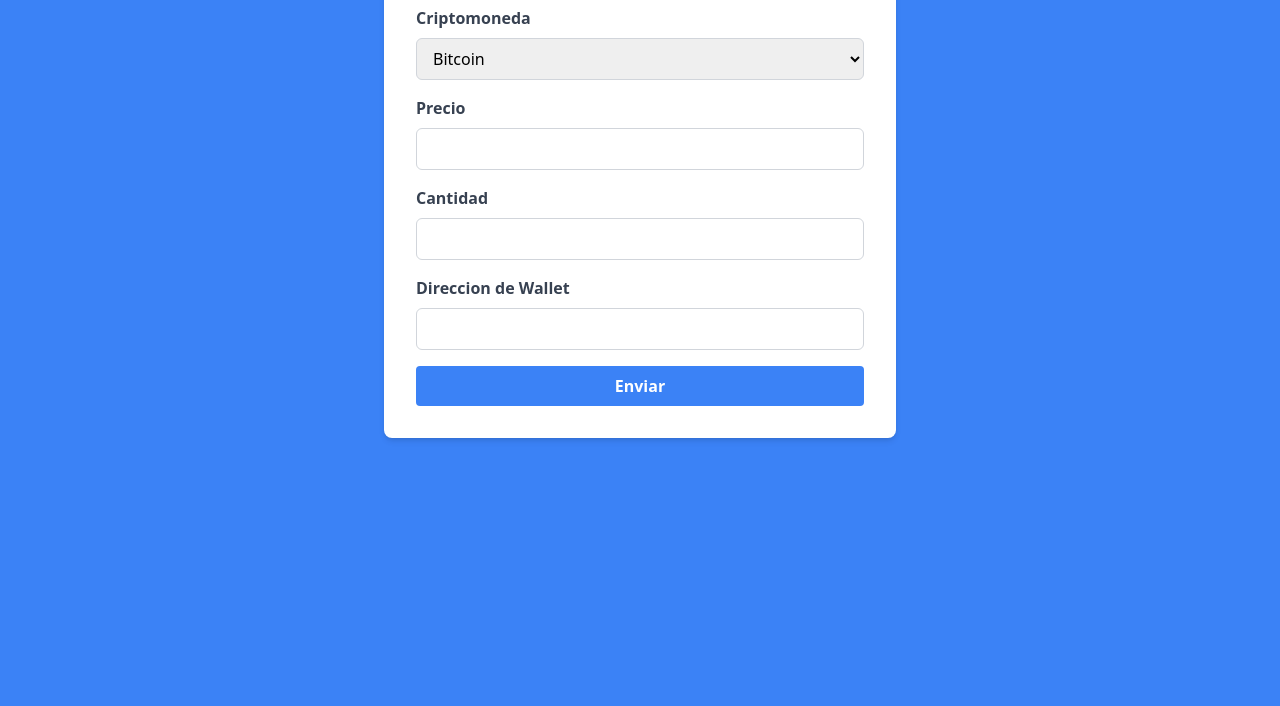
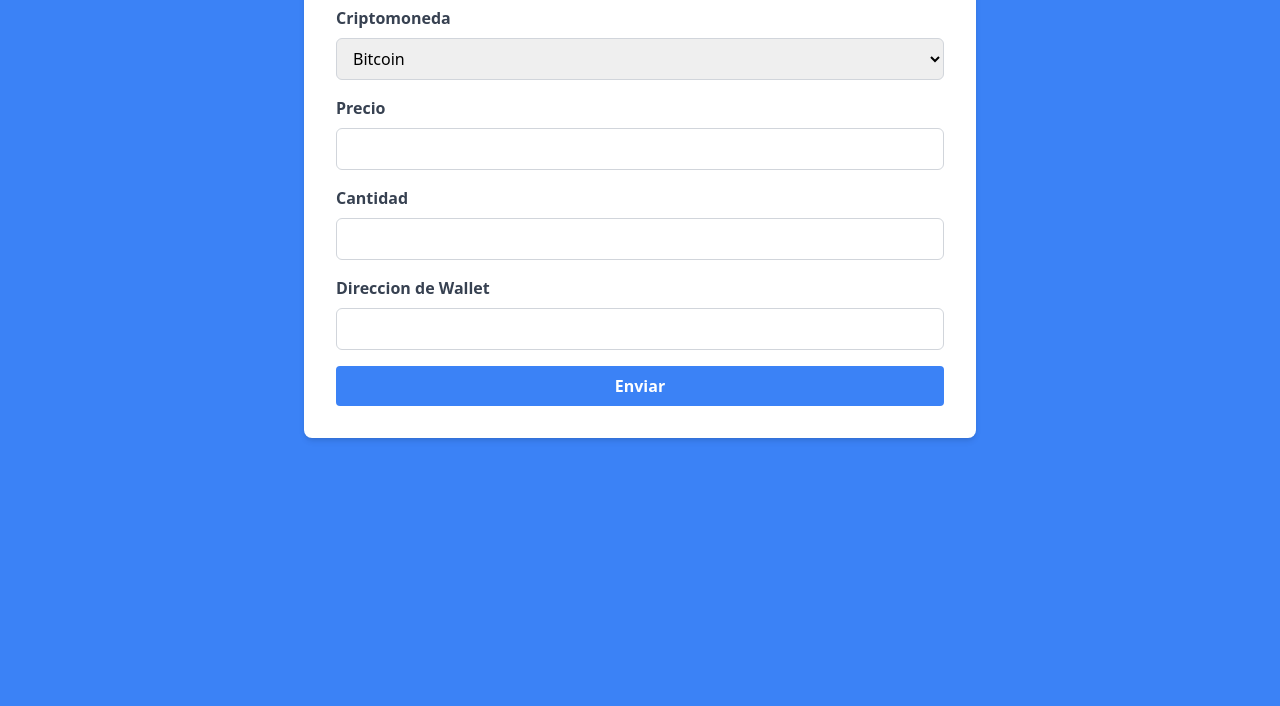
Before and after one commit to iaw-2024/francofeuilles-1-html-css, a plain HTML site: page formulario/tailwindcss/index.html in a window 1280 px wide. Shown: the part 158-864 px from the top of the page. Drawn offline with nearby package versions, Linux system fonts and the light colour scheme.

Commit message:
Correccion en formulario tailwindcss

```diff
--- a/formulario/tailwindcss/index.html
+++ b/formulario/tailwindcss/index.html
@@ -33,7 +33,7 @@
     </nav>
 
     <div class="bg-blue-500 flex justify-center h-screen">
-        <div class="form-container m-2 p-8 max-w-md w-full md:max-w-lg bg-white rounded-lg shadow-md h-min">
+        <div class="form-container m-2 p-8 max-w-xl w-full md:max-w-2xl bg-white rounded-lg shadow-md h-min">
             <h1 class="text-center mb-6 text-3xl font-semibold">COMPRAR CRIPTOMONEDAS</h1>
             <form>
                 <div class="mb-4">
```
Also changed, not shown: formulario/html_css/style.css (line endings or trailing spaces).
